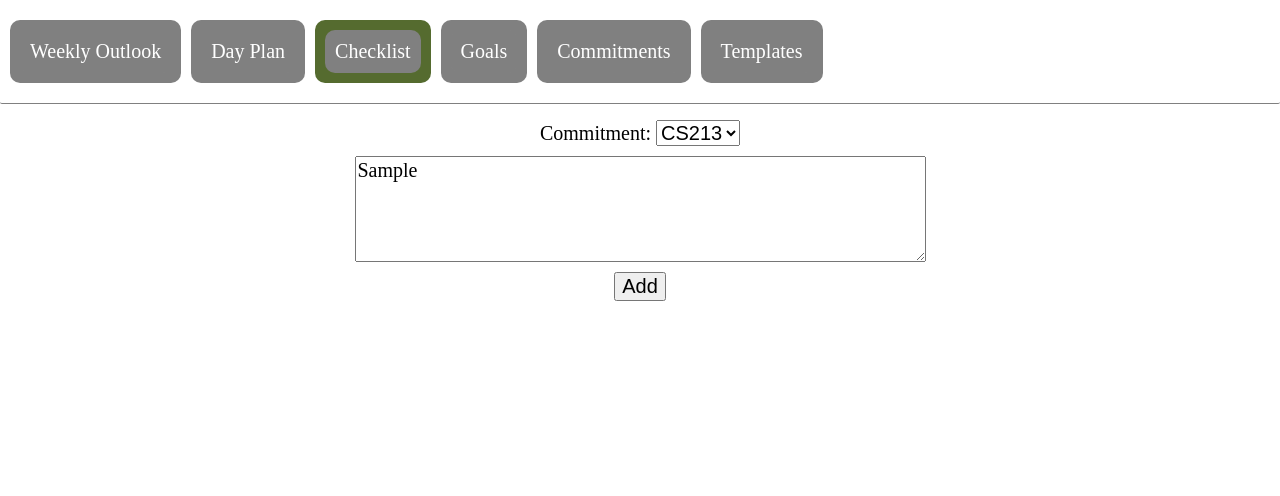
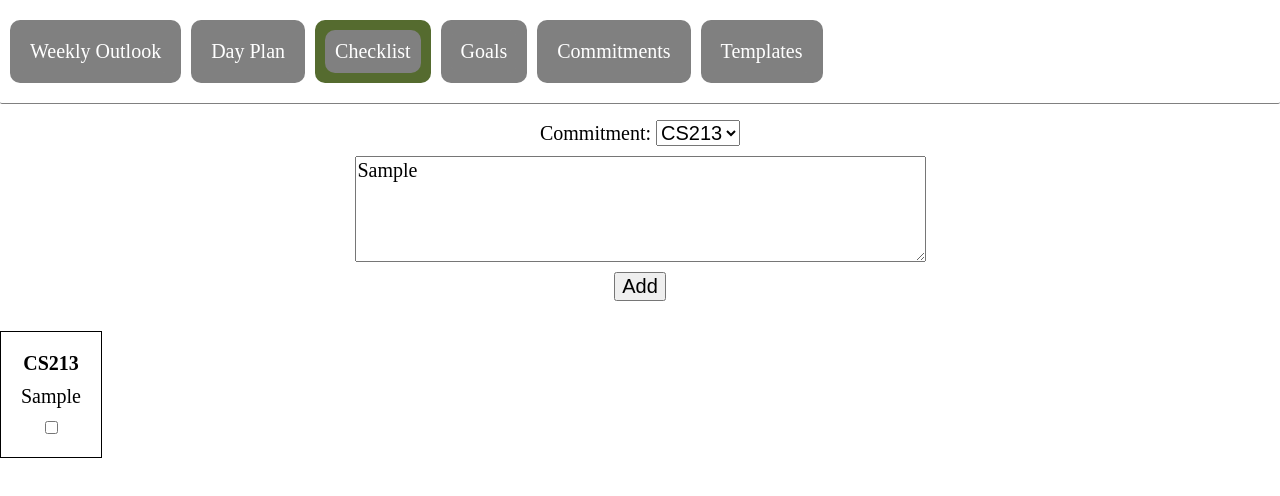
Before and after one commit to AllenZoo/Scheduler, a React (Create React App) app: page /checklist in a window 1280 px wide. Both pictures are taken after typing "Sample" into the empty fields and a click on the button "Add". Shown: the top 496 px of the page. Built offline with nearby package versions, Linux system fonts and the light colour scheme.

Commit message:
Updated checklist with working functionality

```diff
--- a/src/App.js
+++ b/src/App.js
@@ -186,9 +186,20 @@ class App extends Component {
   };
 
   addCommitment = (commitment) => {
-    const commitments = [...this.state.commitments];
+    let commitments = [...this.state.commitments];
     commitments.push(commitment);
     this.setState({ commitments });
+  };
+
+  addChecklistTask = (task) => {
+    let tasks = [...this.state.tasks];
+    tasks.push(task);
+
+    this.setState({ tasks }, () => {
+      console.log(this.state.tasks);
+      this.forceUpdate();
+      this.setState(this.state);
+    });
   };
 
   generateSchedule = () => {
@@ -333,6 +344,7 @@ class App extends Component {
                 <Checklist
                   tasks={this.state.tasks}
                   commitments={this.state.commitments}
+                  addChecklistTask={this.addChecklistTask}
                 ></Checklist>
               }
             ></Route>
--- a/src/components/checkListItem.jsx
+++ b/src/components/checkListItem.jsx
@@ -1,8 +1,17 @@
 import React, { Component } from "react";
+import "../css/checklist.css";
 
 class ChecklistItem extends Component {
   render() {
-    return <div className="checklist-item"></div>;
+    const task = this.props.task;
+
+    return (
+      <div className="checklist-item">
+        <div className="checklist-name">{task.commitmentName}</div>
+        <div className="checklist-description">{task.taskDescription}</div>
+        <input type="checkbox"></input>
+      </div>
+    );
   }
 }
 
--- a/src/components/checklistDisplay.jsx
+++ b/src/components/checklistDisplay.jsx
@@ -1,9 +1,17 @@
 import React, { Component } from "react";
+import ChecklistItem from "./checkListItem";
 
 class CheckListDisplay extends Component {
-  state = {};
+  tasks = this.props.tasks;
   render() {
-    return <div className="checklist-display"></div>;
+    return (
+      <div className="checklist-display">
+        {this.props.tasks.map(function (t) {
+          let k = new Date().getTime;
+          return <ChecklistItem key={k} task={t}></ChecklistItem>;
+        })}
+      </div>
+    );
   }
 }
 
--- a/src/components/checklistForm.jsx
+++ b/src/components/checklistForm.jsx
@@ -10,14 +10,22 @@ class ChecklistForm extends Component {
 
   commitments = this.props.commitments;
 
-  addChecklistTask = () => {
+  addChecklistTask = (e) => {
+    e.preventDefault();
     let comName = this.comRef.current.value;
     let taskInput = this.taskRef.current.value;
+
+    let task = {
+      commitmentName: comName,
+      taskDescription: taskInput,
+    };
+
+    this.props.addChecklistTask(task);
   };
 
   render() {
     return (
-      <div className="checklist-form">
+      <form className="checklist-form">
         <div>
           <label htmlFor="checklist-commitment-selection">Commitment: </label>
           <select className="checklist-commitment-selection" ref={this.comRef}>
@@ -41,7 +49,7 @@ class ChecklistForm extends Component {
         <div>
           <button onClick={this.addChecklistTask}>Add</button>
         </div>
-      </div>
+      </form>
     );
   }
 }
--- a/src/components/pages/checklist.jsx
+++ b/src/components/pages/checklist.jsx
@@ -6,14 +6,17 @@ class Checklist extends Component {
   state = {};
 
   commitments = this.props.commitments;
-  tasks = this.props.tasks;
+  //tasks = this.props.tasks;  <- doesn't update along with this.props.tasks
 
   render() {
     return (
       <div>
         <div className="checklist-container">
-          <ChecklistForm commitments={this.commitments}></ChecklistForm>
-          <CheckListDisplay tasks={this.tasks}></CheckListDisplay>
+          <ChecklistForm
+            commitments={this.commitments}
+            addChecklistTask={this.props.addChecklistTask}
+          ></ChecklistForm>
+          <CheckListDisplay tasks={this.props.tasks}></CheckListDisplay>
         </div>
       </div>
     );
--- a/src/css/checklist.css
+++ b/src/css/checklist.css
@@ -13,3 +13,27 @@
 .task-input {
   height: 100px;
 }
+
+.checklist-display {
+  margin-top: 30px;
+  display: flex;
+  align-items: top;
+  justify-content: flex-start;
+
+  flex-direction: row;
+  flex-flow: row wrap;
+}
+
+.checklist-item {
+  padding: 20px;
+  border: 1px solid black;
+  display: flex;
+  align-items: center;
+  justify-content: center;
+  flex-direction: column;
+  row-gap: 10px;
+}
+
+.checklist-name {
+  font-weight: 700;
+}
--- a/src/css/general.css
+++ b/src/css/general.css
@@ -40,6 +40,3 @@ body {
   margin-top: 120px;
   padding-bottom: 100px;
 }
-
-textarea {
-}
```
